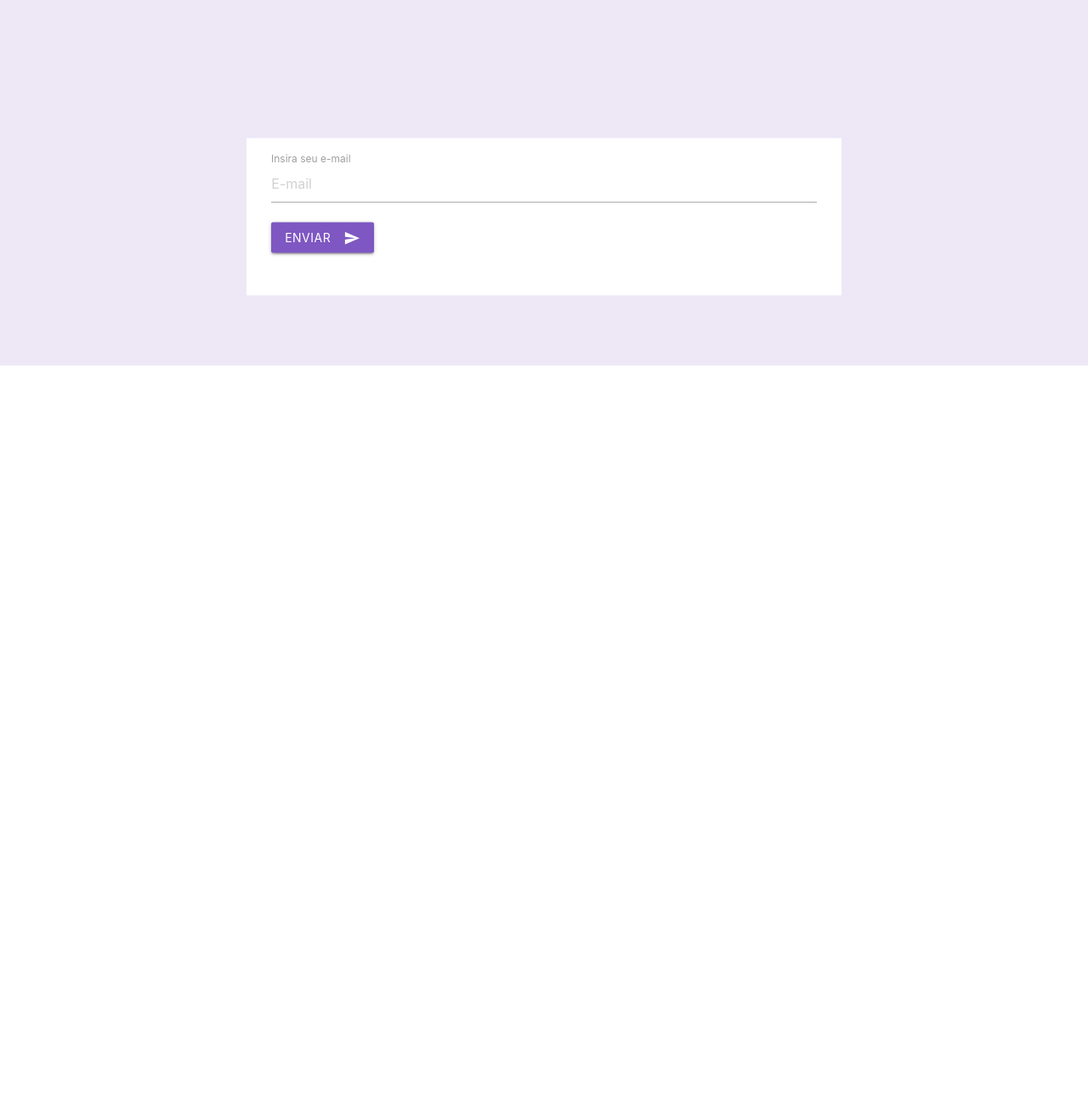
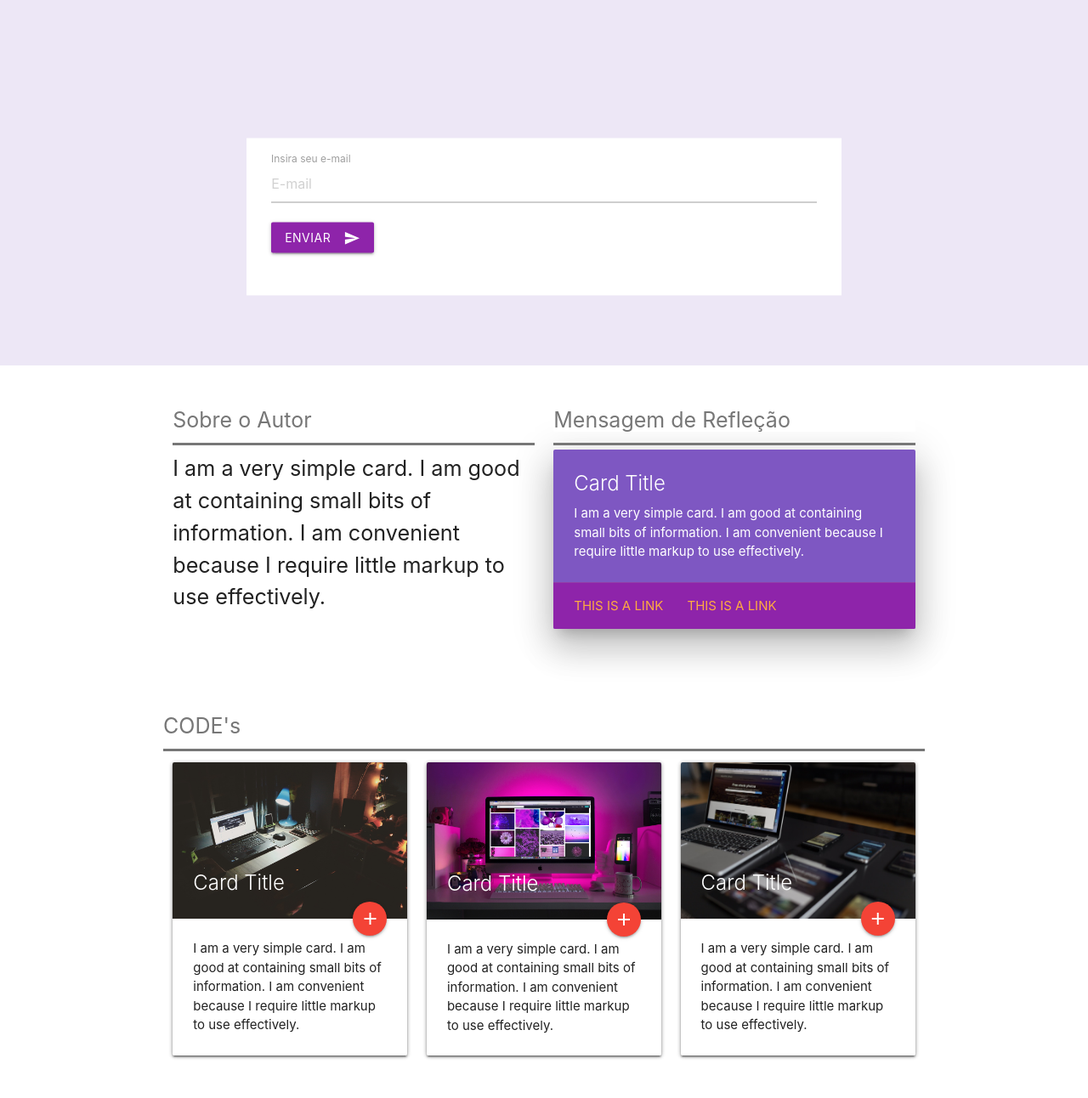
Before and after one commit to ElHa07/Web, a PHP site: page / in a window 1280 px wide. Shown: the part 64-1356 px from the top of the page at 85% size. Before the commit the page ends 494 px from the top, so only its background shows below. Run offline with PHP 8.4, Linux system fonts and the light colour scheme; some libraries are stand-ins or nearby versions.

Commit message:
Projeto
Forms

```diff
--- a/Estudos/WebMaster/parallax-template/parallax-template/css/style.css
+++ b/Estudos/WebMaster/parallax-template/parallax-template/css/style.css
@@ -17,3 +17,24 @@ nav.brand-logo{
 	width: 100%;
 	max-width: 700px;
 }
+.custom-title{
+	position: relative;
+}
+.custom-title h2{
+	font-size: 25px;
+	color: #777;
+	background: white;
+	display: inlien-block;
+	z-index: 2;
+	position: relative;
+
+}
+.custom-title > div{
+	width: 100%;
+	position: absolute;
+	height: 3px;
+	top: 40px;
+	z-index: 1;
+	background: #777;
+	left: 0;
+}
--- a/Estudos/WebMaster/parallax-template/parallax-template/index.html
+++ b/Estudos/WebMaster/parallax-template/parallax-template/index.html
@@ -4,7 +4,7 @@
 <head>
     <meta http-equiv="Content-Type" content="text/html; charset=UTF-8" />
     <meta name="viewport" content="width=device-width, initial-scale=1" />
-    <title>Formulario</title>
+    <title>Projeto</title>
 
     <!-- CSS  -->
     <link href="https://fonts.googleapis.com/icon?family=Material+Icons" rel="stylesheet">
@@ -43,7 +43,7 @@
 								<label for="first_name">Insira seu e-mail</label>
 							</div>
 							<div class="input-field">
-							<button class="btn waves-effect waves-light deep-purple lighten-1" type="submit" name="action">Enviar
+								<button class="btn waves-effect purple darken-1 " type="submit" name="action">Enviar
 									<i class="material-icons right">send</i>
 								</button>
 							</div><!--input-field-->
@@ -54,8 +54,92 @@
 		</div><!--container-->
 	</div><!--section-->
 
+	<div class="section">
+		<div class="container">
+				<div class="row">
+					<div class="col s12 m6">
+						<Div class="custom-title">
+						<div></div>
+						<h2>Sobre o Autor</h2>
+						</div>
+						<p class="flow-text"> I am a very simple card. I am good at containing small bits of information.
+							  I am convenient because I require little markup to use effectively.</p>
+					</div>
+					<div class="col s12 m6">
+						<div class="custom-title">
+						<div></div>
+						<h2>Mensagem de Refleção</h2>
+						</div>
+						<div class="card deep-purple lighten-1 z-depth-5">
+							<div class="card-content white-text">
+							  <span class="card-title">Card Title</span>
+							  <p>I am a very simple card. I am good at containing small bits of information.
+							  I am convenient because I require little markup to use effectively.</p>
+							</div>
+							<div class="card-action purple darken-1 ">
+							  <a href="#">This is a link</a>
+							  <a href="#">This is a link</a>
+							</div>
+						</div>
+					</div>
+				</div><!--row-->
+		</div><!--container-->
+	</div><!--section-->
+		<div class="section">
+		<div class="container">
+				<div class="row">
+					<div class="custom-title">
+						<div></div>
+						<h2>CODE's</h2>
+					</div>
+					<div class="col m4 s12">
+						<div class="card">
+							<div class="card">
+								<div class="card-image">
+								  <img src="images/text1.jpg">
+								  <span class="card-title">Card Title</span>
+								  <a class="btn-floating halfway-fab waves-effect waves-light red"><i class="material-icons">add</i></a>
+								</div>
+								<div class="card-content">
+								  <p>I am a very simple card. I am good at containing small bits of information. I am convenient because I require little markup to use effectively.</p>
+								</div>
+							</div>
+						</div>
+					</div>
 
+					<div class="col m4 s12">
+						<div class="card">
+							<div class="card">
+								<div class="card-image">
+								  <img src="images/text2.jpg">
+								  <span class="card-title">Card Title</span>
+								  <a class="btn-floating halfway-fab waves-effect waves-light red"><i class="material-icons">add</i></a>
+								</div>
+								<div class="card-content">
+								  <p>I am a very simple card. I am good at containing small bits of information. I am convenient because I require little markup to use effectively.</p>
+								</div>
+							</div>
+						</div>
+					</div>
 
+					<div class="col m4 s12">
+					<div class="card">
+							<div class="card">
+								<div class="card-image">
+								  <img src="images/text4.jpg">
+								  <span class="card-title">Card Title</span>
+								  <a class="btn-floating halfway-fab waves-effect waves-light red"><i class="material-icons">add</i></a>
+								</div>
+								<div class="card-content">
+								  <p>I am a very simple card. I am good at containing small bits of information. I am convenient because I require little markup to use effectively.</p>
+								</div>
+							</div>
+						</div>
+					</div>
+				</div>
+			</div><!--row-->
+		</div><!--container-->
+	</div><!--section-->
 
 
         <!--  Scripts-->
```
Also changed, not shown: Estudos/WebMaster/parallax-template/parallax-template/images/text1.jpg (renamed from Estudos/WebMaster/parallax-template/parallax-template/text1.jpg), Estudos/WebMaster/parallax-template/parallax-template/images/text2.jpg (renamed from Estudos/WebMaster/parallax-template/parallax-template/text2.jpg), Estudos/WebMaster/parallax-template/parallax-template/images/text3.jpg (added), Estudos/WebMaster/parallax-template/parallax-template/images/text4.jpg (added), 1 other file. Lines whose indentation alone changed are shown as unchanged.
